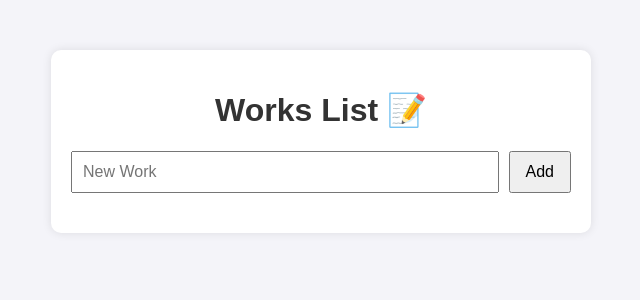
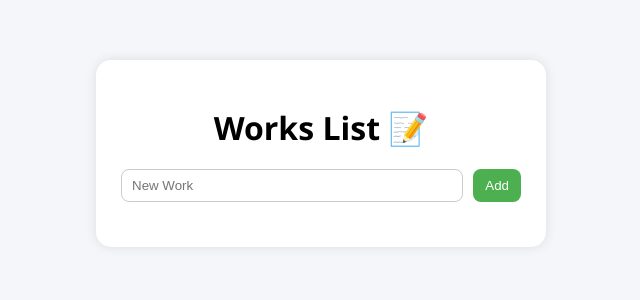
Before and after one commit to Worthy35/Flask_todo_app, a Flask app: page / in a window 1280 px wide. Shown: the top 300 px of the page, without its empty margins (319-959 px from the left). Run offline with Flask 3, Linux system fonts and the light colour scheme.

Commit message:
Update style.css

```diff
--- a/static/style.css
+++ b/static/style.css
@@ -1,41 +1,49 @@
 body {
-    font-family: Arial, sans-serif;
-    background-color: #f4f4f9;
-    margin: 0;
-    padding: 0;
+    font-family: 'Segoe UI', sans-serif;
+    background: #f4f6fa;
+    display: flex;
+    justify-content: center;
+    margin-top: 60px;
 }
 
 .container {
-    max-width: 500px;
-    margin: 50px auto;
-    background: white;
-    padding: 20px;
-    border-radius: 10px;
-    box-shadow: 0 0 10px rgba(0,0,0,0.1);
+    background: #fff;
+    padding: 25px;
+    border-radius: 15px;
+    box-shadow: 0 0 12px rgba(0,0,0,0.1);
+    width: 400px;
 }
 
 h1 {
     text-align: center;
-    color: #333;
+    margin-bottom: 20px;
 }
 
 form {
     display: flex;
-    justify-content: space-between;
+    gap: 10px;
     margin-bottom: 20px;
 }
 
-input[type="text"] {
+input {
     flex: 1;
-    padding: 10px;
-    font-size: 16px;
+    padding: 8px 10px;
+    border-radius: 8px;
+    border: 1px solid #ccc;
+    outline: none;
 }
 
 button {
-    padding: 10px 15px;
-    font-size: 16px;
-    margin-left: 10px;
+    background: #4CAF50;
+    color: white;
+    border: none;
+    padding: 8px 12px;
+    border-radius: 8px;
     cursor: pointer;
+}
+
+button:hover {
+    background: #45a049;
 }
 
 ul {
@@ -44,17 +52,19 @@ ul {
 }
 
 li {
-    padding: 10px;
-    background: #eee;
-    margin-bottom: 10px;
     display: flex;
     justify-content: space-between;
     align-items: center;
-    border-radius: 5px;
+    background: #f9f9f9;
+    margin-bottom: 8px;
+    padding: 8px 12px;
+    border-radius: 8px;
 }
 
-li a {
-    text-decoration: none;
-    color: red;
-    font-weight: bold;
+.delete-btn {
+    background: transparent;
+    border: none;
+    color: #ff4d4d;
+    cursor: pointer;
+    font-size: 16px;
 }
```
